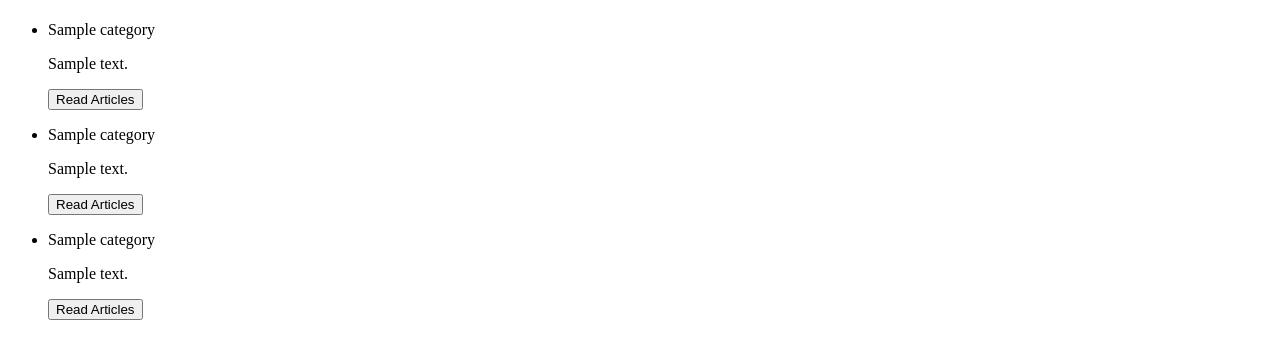
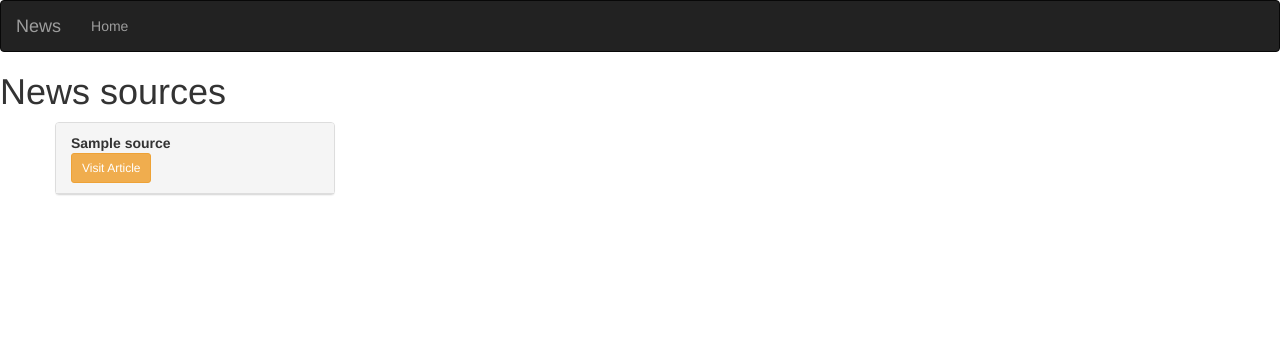
Before and after one commit to austinkaruru/News-highlights, a Flask app: template app/templates/index.html in a window 1280 px wide. Shown: the top 359 px of the page. Run offline with Flask 2, Linux system fonts and the light colour scheme; the template is opened without the code that fills it: most values are stand-ins (such as "Sample title", 1, 10 or a date in 2020); parts of the project's set-up code (start-up, migrations or seed data) failed here and were passed over; some libraries are stand-ins or nearby versions.

Commit message:
new commit

```diff
--- a/app/__init__.py
+++ b/app/__init__.py
@@ -1,6 +1,8 @@
 from flask import Flask
 from config import config_options
 from flask_bootstrap import Bootstrap
+
+bootstrap = Bootstrap()
 
 
 def create_app(config_name):
@@ -10,7 +12,7 @@ def create_app(config_name):
     # Creating the app configurations
     app.config.from_object(config_options[config_name])
 
-    # Will add the views and forms
+    bootstrap.init_app(app)
 
     # Registering the blueprint
     from .main import main as main_blueprint
--- a/app/models.py
+++ b/app/models.py
@@ -10,7 +10,8 @@ class Sources:
 
 class Articles:
 
-    def __init__(self, author, title, description, url, urlToImage):
+    def __init__(self, name, author, title, description, url, urlToImage):
+        self.name = name
         self.author = author
         self.title = title
         self.description = description
--- a/app/news_test.py
+++ b/app/news_test.py
@@ -1,5 +1,5 @@
 import unittest
-from .models import sources, articles
+from .models import Sources, Articles
 Sources = sources.Sources
 Articles = articles.Articles
 
--- a/app/requests.py
+++ b/app/requests.py
@@ -1,6 +1,6 @@
 import urllib.request
 import json
-from .models import Sources
+from .models import Sources, Articles
 api_url = None
 
 api_key = None
@@ -18,8 +18,12 @@ def configure_request(app):
     api_url = app.config['NEWS_API_ARTICLES']
 
 
-def get_news1(sources):
-    get_news_url = base_url.format(sources, api_key)
+article_base_url = 'https://newsapi.org/v2/top-headlines?sources={}&apiKey={}'
+
+
+def get_news():
+
+    get_news_url = base_url.format(api_key)
 
     with urllib.request.urlopen(get_news_url) as url:
         get_news_data = url.read()
@@ -34,40 +38,6 @@ def get_news1(sources):
     return sources_results
 
 
-def get_news(articles):
-    get_news_url = base_url.format(articles, api_key)
-
-    with urllib.request.urlopen(get_news_url) as url:
-        get_news_data = url.read()
-        get_news_response = json.loads(get_news_data)
-
-        articles_results = None
-
-        if get_news_response['results']:
-            articles_results_list = get_news_response['results']
-            articles_results = process_results(articles_results_list)
-
-    return articles_results
-
-
-def process_results(articles_list):
-
-    articles_results = []
-    for articles_item in articles_list:
-        author = articles_item.get('author')
-        title = articles_item.get('title')
-        description = articles_item.get('description')
-        url = articles_item.get('url')
-        urlToImage = articles_item.get('urlToImage')
-
-        if urlToImage:
-            articles_object = Articles(
-                author, title, description, url, urlToImage)
-            articles_results.append(articles_object)
-
-    return articles_results
-
-
 def process_results1(sources_list):
 
     sources_results = []
@@ -77,9 +47,42 @@ def process_results1(sources_list):
         description = sources_item.get('description')
         url = sources_item.get('url')
         category = sources_item.get('category')
-
-        if category:
-            sources_object = Sources(id, name, description, url, category)
-            sources_results.append(sources_object)
+        news_object = Sources(id, name, description, url, category)
+        sources_results.append(news_object)
 
     return sources_results
+
+
+def get_articles(id):
+
+    get_news_url = article_base_url.format(id, api_key)
+
+    with urllib.request.urlopen(get_news_url) as url:
+        get_news_data = url.read()
+        get_news_response = json.loads(get_news_data)
+
+        articles_results = None
+
+        if get_news_response['articles']:
+            articles_results_list = get_news_response['articles']
+            articles_results = process_results(articles_results_list)
+
+    return articles_results
+
+
+def process_results(articles_list):
+
+    articles_results = []
+
+    for articles_item in articles_list:
+        name = articles_item.get('name')
+        author = articles_item.get('author')
+        title = articles_item.get('title')
+        description = articles_item.get('description')
+        url = articles_item.get('url')
+        urlToImage = articles_item.get('urlToImage')
+        article_object = Articles(
+            name, author, title, description, url, urlToImage)
+        articles_results.append(article_object)
+
+    return articles_results
--- a/app/templates/index.html
+++ b/app/templates/index.html
@@ -1,42 +1,32 @@
-<!DOCTYPE html>
-<html>
+{% extends 'base.html'%}
 
-<head>
-    <meta charset="utf-8" />
+Styles block
 
-    {% if title %}
-    <title>{{ title }}</title>
-    {% else %}
-    <title>
-        Welcome to News Highlights 2
-    </title>
-    {% endif %}
+{% block styles%}
+{{ super() }}
+<link rel="stylesheet" type="text/css" href="{{url_for('static',filename='style.css')}}">
 
-</head>
+{% endblock %}
 
-<body>
-    <h1> {{ message }} </h1>
-    <ul>
-        {% for category in sports %}
-        <li> {{ category.name }}</li>
-        <p> {{ category.description }}</p>
-        <a href="/Articles/{{category.id}}"><button class="btn btn-primary">Read Articles</button></a>
-        {% endfor %}
-    </ul>
-    <ul>
-        {% for category in general %}
-        <li> {{ category.name }}</li>
-        <p> {{ category.description }}</p>
-        <a href="/Articles/{{category.id}}"><button class="btn btn-primary">Read Articles</button></a>
-        {% endfor %}
-    </ul>
-    <ul>
-        {% for category in business %}
-        <li> {{ category.name }}</li>
-        <p> {{ category.description }}</p>
-        <a href="/Articles/{{category.id}}"><button class="btn btn-primary">Read Articles</button></a>
-        {% endfor %}
-    </ul>
-</body>
+{% block content %}
 
-</html>
+<h1>News sources</h1>
+
+<ul>
+
+    {%for source in sources %}
+    <div class="col-md-3">
+
+        <div class="panel panel-default">
+            <div class="panel-heading">
+                <div><strong>{{source.name}}</strong></li>
+                </div>
+                <a href="/articles/{{source.id}}" class="btn btn-warning btn-sm">Visit Article</a>
+            </div>
+        </div>
+    </div>
+</Ul>
+
+{%endfor%}
+
+{% endblock%}
--- a/app/templates/news.html
+++ /dev/null
@@ -1 +0,0 @@
-<h1> You're on page {{ id }} </h1>
--- a/app/views.py
+++ b/app/views.py
@@ -1,34 +1,13 @@
-from flask import render_template
-from app import appfrom flask import render_template
-from . requests import get_news, get_news1
+# from flask import render_template
+# from app import app
+# from flask import render_template
+# from . requests import get_news, get_news1
 
 
-@app.route('/news/<int:news_id>')
-def news(news_id):
+# @app.route('/news/<int:news_id>')
+# def news(news_id):
 
-    return render_template('news.html', id=news_id)
-
-
-@app.route('/')
-def index():
-    '''
-    View root page function that returns the index page and its data
-    '''
-    # category = get_news('business')
-    # print(category)
-    general = get_news1('sports')
-    title = 'Home - Welcome to News highlights 2!!'
-    message = 'Ola Amigo'
-    return render_template('index.html', message=message, title=title, sports=sports)
-
-
-from . requests import get_news, get_news1
-
-
-@app.route('/news/<int:news_id>')
-def news(news_id):
-
-    return render_template('news.html', id=news_id)
+#     return render_template('news.html', id=news_id)
 
 
 # @app.route('/')
@@ -38,7 +17,29 @@ def news(news_id):
 #     '''
 #     # category = get_news('business')
 #     # print(category)
-#     general = get_news('general')
+#     # general = get_news1('sports')
 #     title = 'Home - Welcome to News highlights 2!!'
 #     message = 'Ola Amigo'
-#     return render_template('index.html', message=message, title=title, general=general)
+#     return render_template('index.html', message=message, title=title)
+
+
+# from . requests import get_news, get_news1
+
+
+# # @app.route('/news/<int:news_id>')
+# # def news(news_id):
+
+# #     return render_template('news.html', id=news_id)
+
+
+# # @app.route('/')
+# # def index():
+# #     '''
+# #     View root page function that returns the index page and its data
+# #     '''
+# #     # category = get_news('business')
+# #     # print(category)
+# #     general = get_news('general')
+# #     title = 'Home - Welcome to News highlights 2!!'
+# #     message = 'Ola Amigo'
+# #     return render_template('index.html', message=message, title=title, general=general)
--- a/config.py
+++ b/config.py
@@ -1,5 +1,8 @@
+import os
+
+
 class Config:
-    NEWS_BASE_URL = 'https://newsapi.org/v2/sources?language=en&category={}&apiKey={}'
+    NEWS_BASE_URL = 'https://newsapi.org/v2/sources?&apiKey={}'
     NEWS_API_ARTICLES = 'https://newsapi.org/v2/top-headlines?sources={}&apiKey={}'
     NEWS_API_KEY = 'c076db6dfc9c4833821c0973af0d1f3e'
 
```
Also changed, not shown: app/main/views.py (+17 -12 lines), app/templates/articles.html (added, +15 -0 lines), app/templates/base.html (+0 -15 lines).
